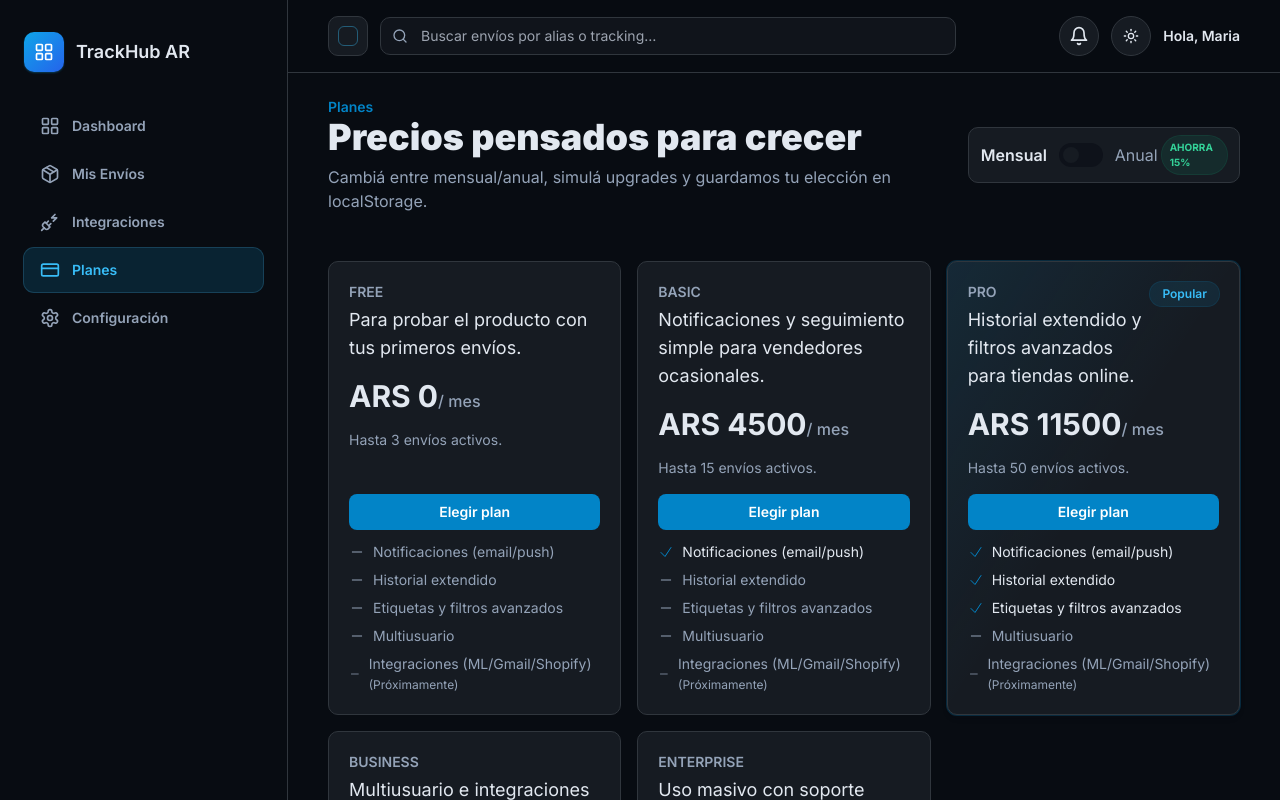
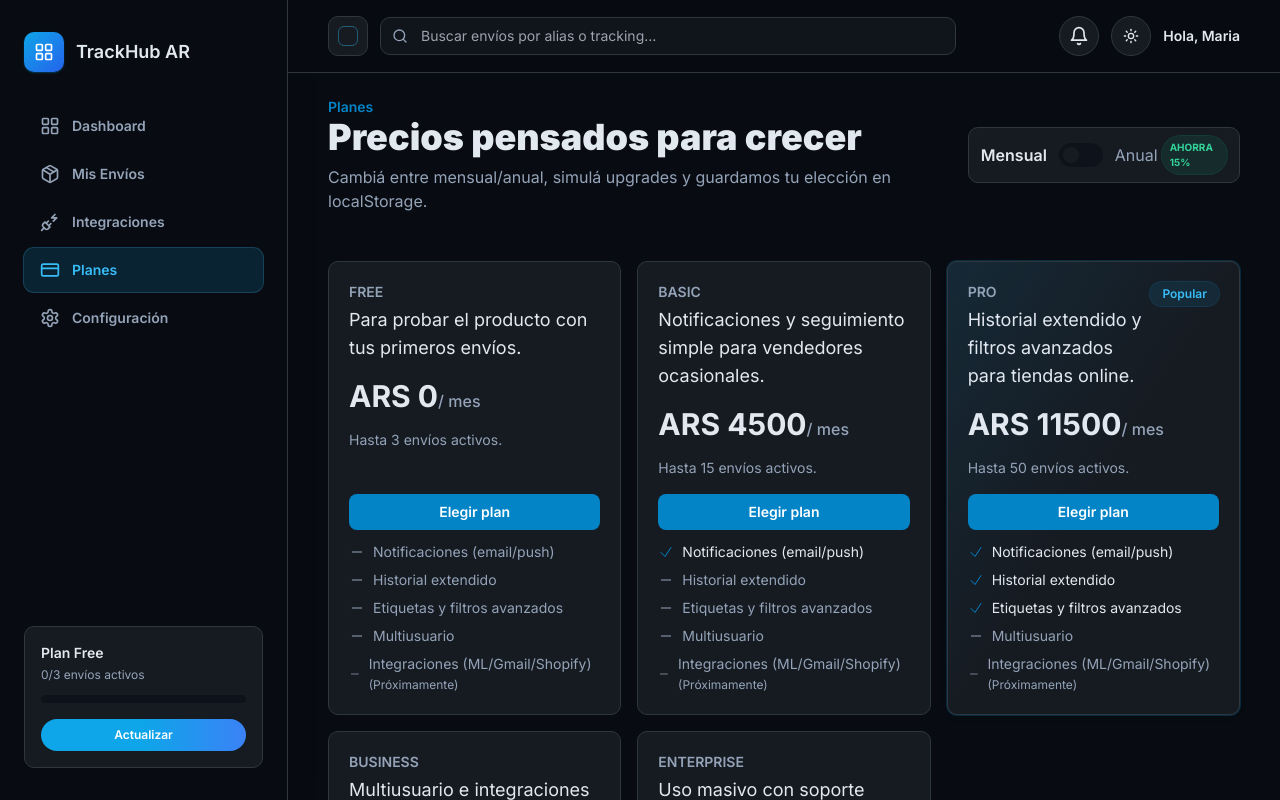
Before and after one commit to Mariano-Martinez/Proyecto-2, a Next.js app: page /pricing in a window 1280 px wide. Shown: the top 800 px of the page. Built offline with nearby package versions, Linux system fonts and the light colour scheme.

Commit message:
Fix sidebar stickiness and tracking label

```diff
--- a/src/components/layout/AppShell.tsx
+++ b/src/components/layout/AppShell.tsx
@@ -16,9 +16,9 @@ export const AppShell = ({ children, onPrimaryAction, primaryActionLabel, primar
 
   return (
     <div className="min-h-screen bg-[rgb(var(--background))] text-[rgb(var(--foreground))]">
-      <div className="flex min-h-screen">
+      <div className="relative min-h-screen">
         <Sidebar open={sidebarOpen} onClose={() => setSidebarOpen(false)} />
-        <div className="flex min-h-screen min-w-0 flex-1 flex-col">
+        <div className="flex min-h-screen min-w-0 flex-1 flex-col lg:pl-72">
           <TopHeader
             onMenu={() => setSidebarOpen(true)}
             onPrimaryAction={onPrimaryAction}
--- a/src/components/layout/Sidebar.tsx
+++ b/src/components/layout/Sidebar.tsx
@@ -59,7 +59,7 @@ export const Sidebar = ({ open, onClose }: SidebarProps) => {
 
   return (
     <>
-      <aside className="hidden lg:flex lg:w-72 lg:flex-col lg:border-r lg:border-[rgb(var(--panel-border))] lg:bg-[rgb(var(--background))] lg:px-6 lg:py-8 lg:text-[rgb(var(--foreground))]">
+      <aside className="hidden lg:fixed lg:inset-y-0 lg:left-0 lg:flex lg:w-72 lg:flex-col lg:border-r lg:border-[rgb(var(--panel-border))] lg:bg-[rgb(var(--background))] lg:px-6 lg:py-8 lg:text-[rgb(var(--foreground))] lg:shadow-[0_0_30px_rgba(0,0,0,0.15)] lg:overflow-y-auto">
         <div className="flex items-center gap-3 text-lg font-semibold text-[rgb(var(--foreground))]">
           <div className="flex h-10 w-10 items-center justify-center rounded-[10px] bg-gradient-to-br from-sky-500 to-blue-600 shadow-sm shadow-sky-500/30">
             <LayoutGrid className="h-5 w-5 text-white" />
--- a/src/components/layout/TopHeader.tsx
+++ b/src/components/layout/TopHeader.tsx
@@ -12,7 +12,7 @@ type TopHeaderProps = {
 };
 
 export const TopHeader = ({ onMenu, onPrimaryAction, primaryActionLabel, primaryActionHref }: TopHeaderProps) => {
-  const actionLabel = primaryActionLabel ?? '+ Agregar Tracking';
+  const actionLabel = primaryActionLabel ?? 'Agregar Tracking';
 
   return (
     <header className="sticky top-0 z-30 w-full border-b border-[rgb(var(--panel-border))] bg-[rgb(var(--background))]/90 backdrop-blur">
```
